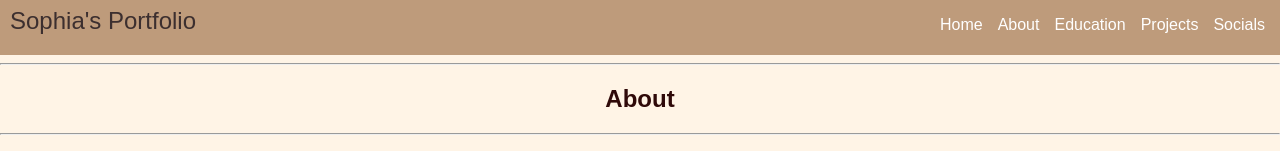
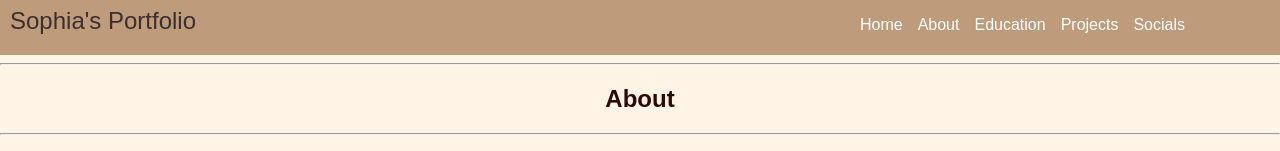
Before and after one commit to Sophia-l-S/react-laravel, a React (Create React App) app: page / in a window 1280 px wide. Shown: the top 151 px of the page. Built offline with nearby package versions, Linux system fonts and the light colour scheme; no server answers; a web font is replaced by a local one.

Commit message:
Update App.css

```diff
--- a/src/App.css
+++ b/src/App.css
@@ -21,6 +21,7 @@ body {
 #header {
    display: flex;
     justify-content: space-between;
+  padding-right: 5em;
     overflow: hidden;
     background-color: #be9b7b;
     position: -webkit-sticky;
```
